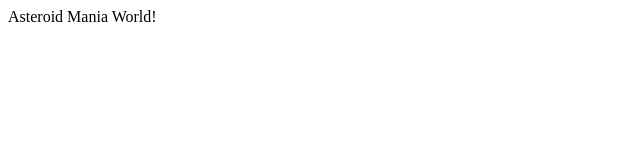
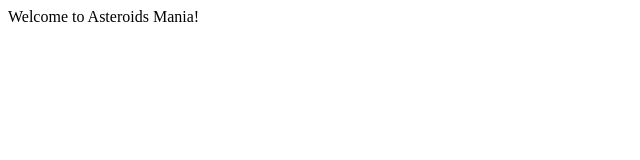
Before and after one commit to roysatadru/asteroids-mania, a React (Create React App) app: page / in a window 1280 px wide. Shown: the top 160 px of the page, without its empty margins (0-640 px from the left). Built offline with nearby package versions, Linux system fonts and the light colour scheme.

Commit message:
testing the workflow

```diff
--- a/src/App.tsx
+++ b/src/App.tsx
@@ -1,3 +1,3 @@
 export const App = () => {
-  return <div>Asteroid Mania World!</div>;
+  return <div>Welcome to Asteroids Mania!</div>;
 };
```
